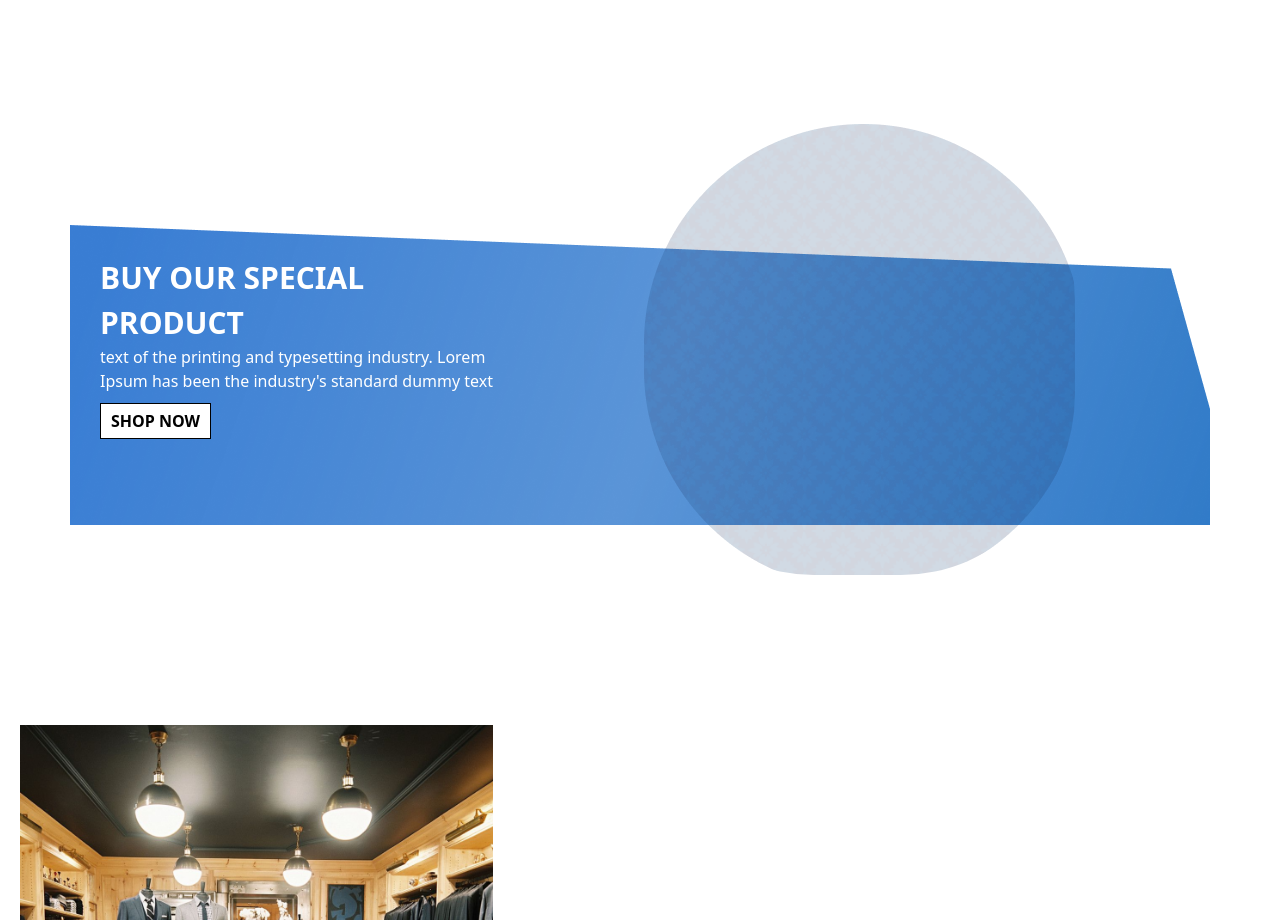
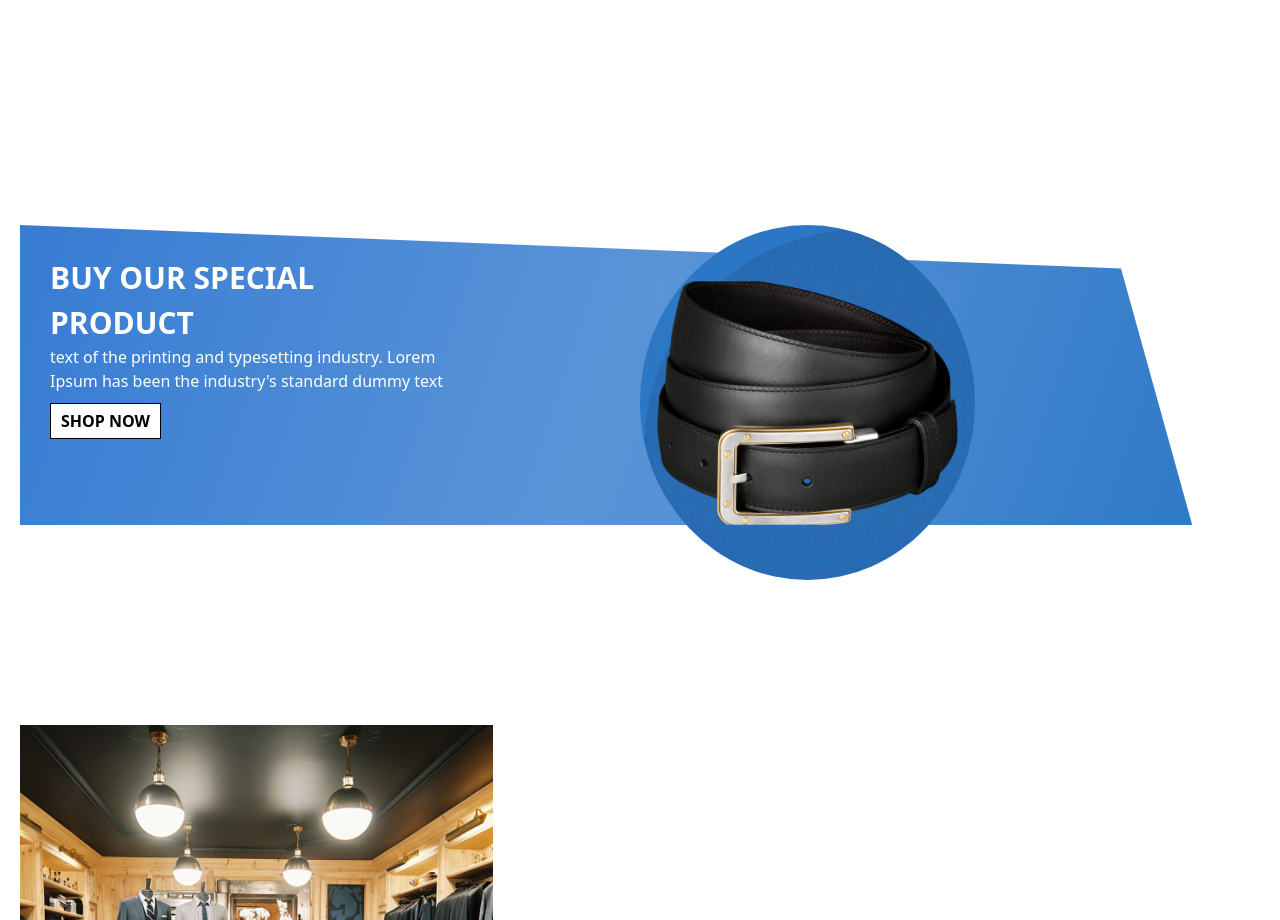
Before and after one commit to saadahmed333/paragon, a React (Create React App) app: page / in a window 1280 px wide. Shown: the part 3580-4500 px from the top of the page. Built offline with nearby package versions, Linux system fonts and the light colour scheme; what tw-elements would draw is missing.

Commit message:
updated belt circle

```diff
--- a/src/components/beltcircle.jsx
+++ b/src/components/beltcircle.jsx
@@ -4,7 +4,7 @@ import belt from "../assets/images/belt.png"
 import beltCircle from "../assets/images/beltCircle.png"
 const Beltcircle = () => {
   return (
-   <div className=' my-[200px] md:px-[50px]'>
+   <div className=' my-[200px]'>
      <div style={{ backgroundImage: `url(${rectangleImage})`}} className="mx-[20px] h-[300px] bg-no-repeat flex justify-between flex-wrap">
         <div className='w-[50%] pl-[30px] py-[30px]'>
             <h1 className='text-[30px] font-bold text-white'>BUY OUR SPECIAL</h1>
@@ -17,11 +17,12 @@ const Beltcircle = () => {
             </div>
         </div>
         <div className='w-[50%]'>
-                <div style={{ backgroundImage: `url(${beltCircle})`}} className="md:h-[455px] md:w-[435px] rounded-[40%]">
-                <div>
-            <div className="md:h-[455px] md:w-[435px]  rounded-[50%] mt-[-105px]" >
+                <div style={{ backgroundImage: `url(${beltCircle})`}} className=" bg-[#2B77C5]  md:h-[355px] md:w-[335px] rounded-[50%]">
+                <div className='flex justify-center items-center h-full'>
+                    <img src={belt} alt="" className='h-[250px]' />
+            {/* <div className="md:h-[455px] md:w-[435px] rounded-[50%] mt-[-105px]" > */}
                     {/* <span>saad</span> */}
-                </div>
+                {/* </div> */}
                 </div>
             </div>
         </div>
```
